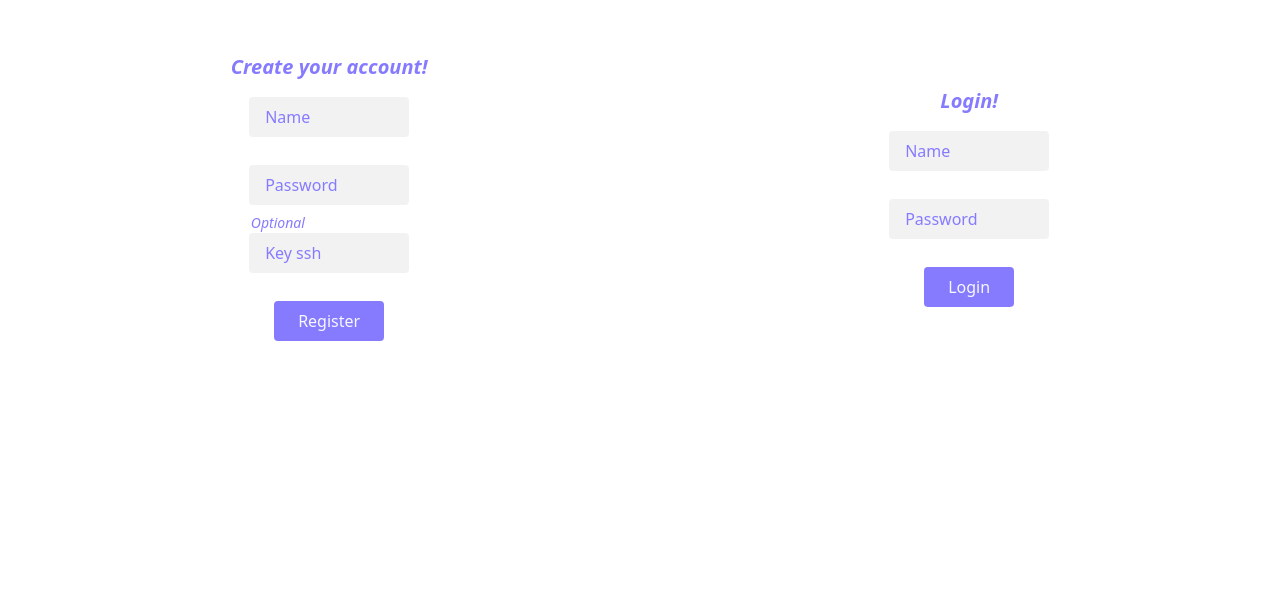
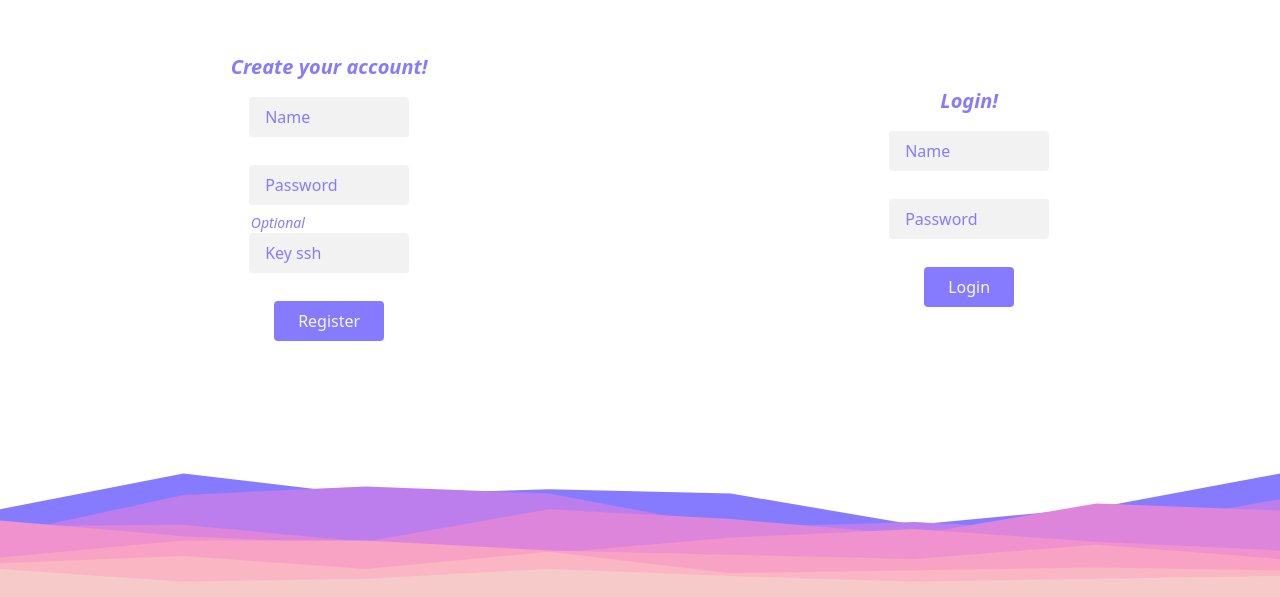
Before and after one commit to Zalerys/Projet-Cloud, a React (Create React App) app in the folder front/: page /authentication in a window 1280 px wide. Shown: the part 203-800 px from the top of the page. Built offline with nearby package versions, Linux system fonts and the light colour scheme.

Commit message:
Create component background style

```diff
--- /dev/null
+++ b/front/src/components/BackgroundStyle.tsx
@@ -0,0 +1,46 @@
+import React from 'react';
+
+const BackgroundStyle = () => {
+  return (
+    <div>
+      <svg
+        className="absolute bottom-0"
+        id="visual"
+        viewBox="0 0 900 600"
+        xmlns="http://www.w3.org/2000/svg"
+        version="1.1"
+      >
+        <path
+          d="M0 538L129 513L257 528L386 524L514 527L643 549L771 537L900 513L900 601L771 601L643 601L514 601L386 601L257 601L129 601L0 601Z"
+          fill="#867bff"
+        ></path>
+        <path
+          d="M0 556L129 528L257 522L386 527L514 551L643 547L771 554L900 531L900 601L771 601L643 601L514 601L386 601L257 601L129 601L0 601Z"
+          fill="#bc7ded"
+        ></path>
+        <path
+          d="M0 550L129 549L257 561L386 538L514 545L643 556L771 534L900 539L900 601L771 601L643 601L514 601L386 601L257 601L129 601L0 601Z"
+          fill="#dc85db"
+        ></path>
+        <path
+          d="M0 546L129 557L257 563L386 569L514 558L643 552L771 561L900 567L900 601L771 601L643 601L514 601L386 601L257 601L129 601L0 601Z"
+          fill="#ef92cd"
+        ></path>
+        <path
+          d="M0 572L129 560L257 560L386 567L514 570L643 573L771 563L900 573L900 601L771 601L643 601L514 601L386 601L257 601L129 601L0 601Z"
+          fill="#f8a3c4"
+        ></path>
+        <path
+          d="M0 576L129 571L257 580L386 568L514 583L643 581L771 579L900 581L900 601L771 601L643 601L514 601L386 601L257 601L129 601L0 601Z"
+          fill="#fab6c3"
+        ></path>
+        <path
+          d="M0 580L129 589L257 587L386 580L514 585L643 589L771 587L900 585L900 601L771 601L643 601L514 601L386 601L257 601L129 601L0 601Z"
+          fill="#f7caca"
+        ></path>
+      </svg>
+    </div>
+  );
+};
+
+export default BackgroundStyle;
--- a/front/src/layouts/Authentication.tsx
+++ b/front/src/layouts/Authentication.tsx
@@ -1,11 +1,13 @@
 import AuthenticationContent from '../containers/AuthenticationContent';
 import LoginContent from '../containers/LoginContent';
+import BackgroundStyle from '../components/BackgroundStyle';
 
 export default function Register() {
   return (
-    <div className="flex h-screen">
+    <div className="relative flex h-screen">
+      <BackgroundStyle/>
       <AuthenticationContent />
-      <LoginContent/>
-    </div>
+      <LoginContent />
+      </div>
   );
 }
```
Also changed, not shown: front/src/assets/svg/layered-peaks-haikei.svg (added).
